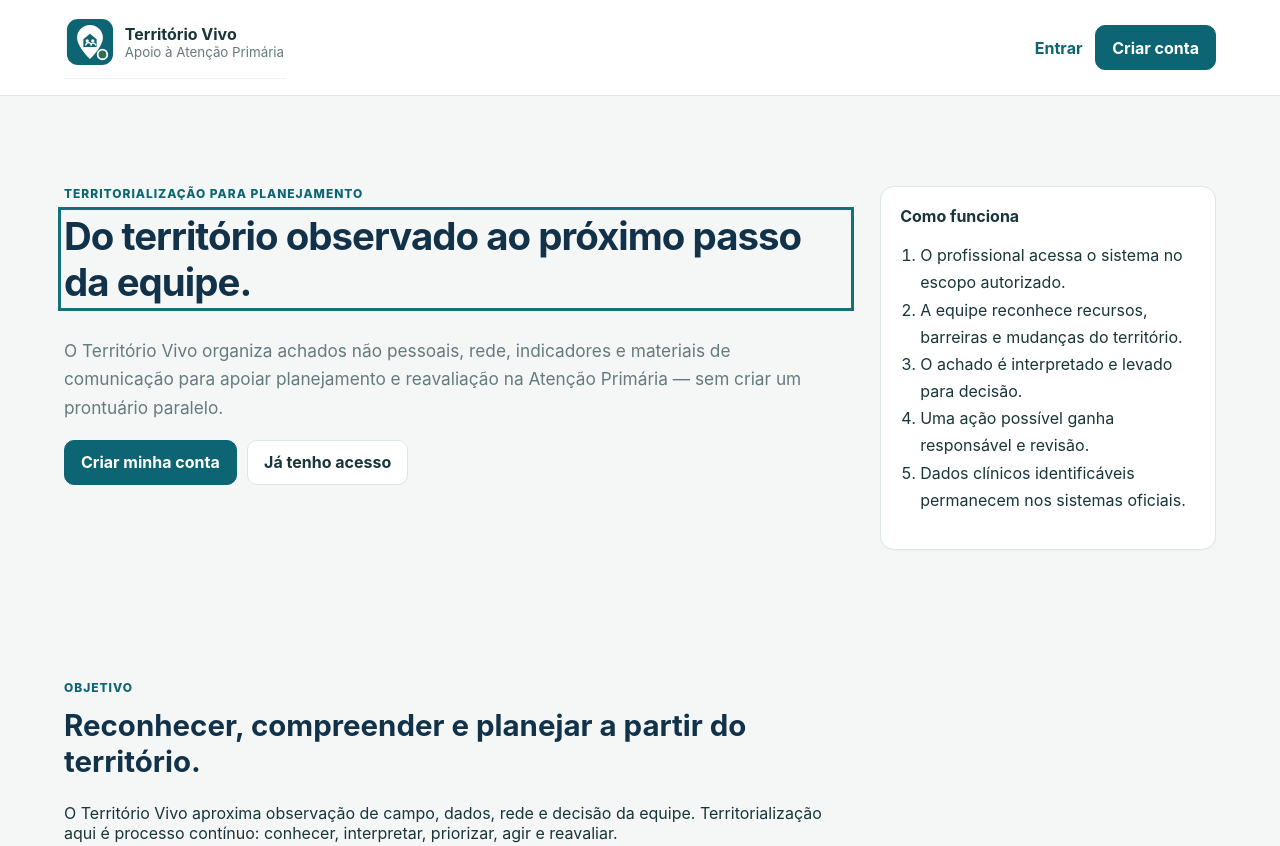
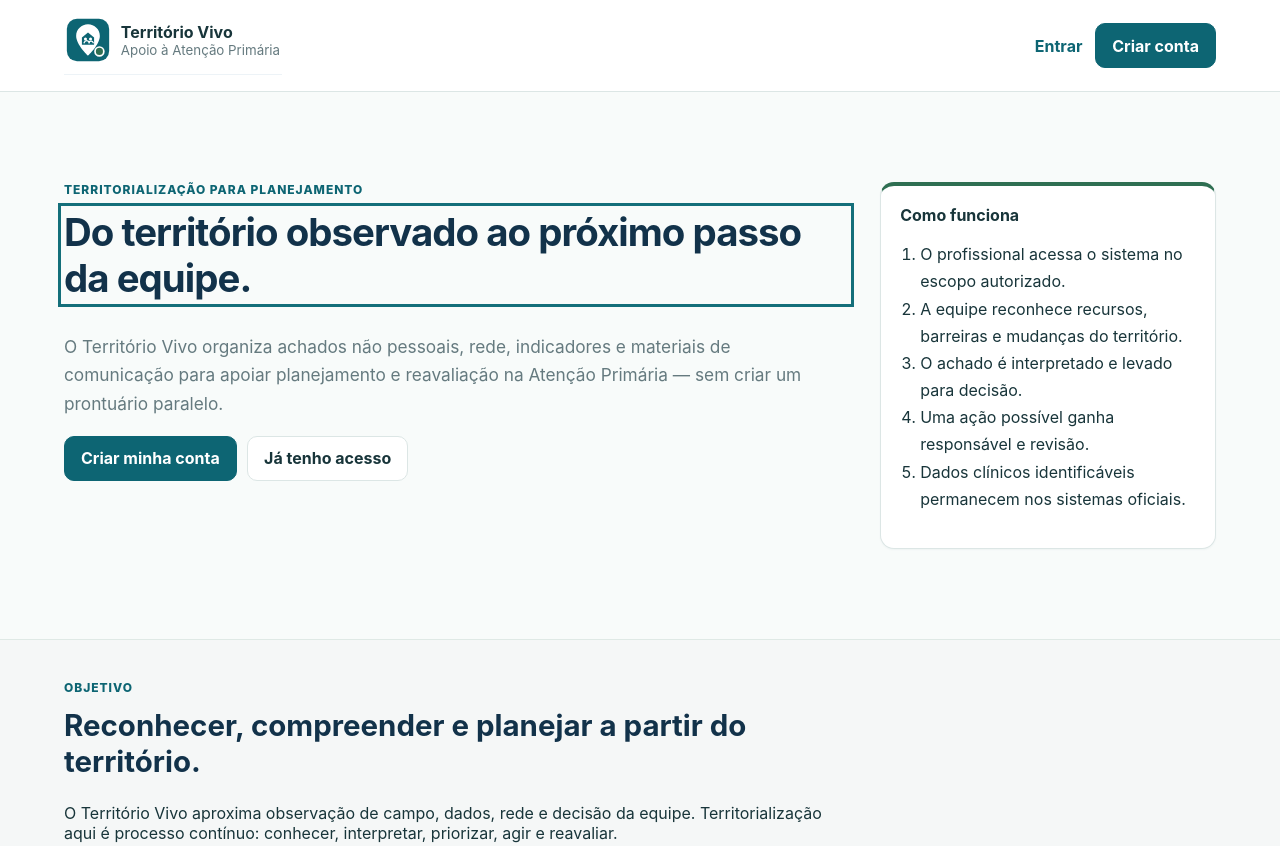
Before and after one commit to academiaarcana/territorio-vivo-carteirinhas, a website with bundled scripts: page index.html in a window 1280 px wide. Shown: the top 846 px of the page. Built offline with nearby package versions, Linux system fonts and the light colour scheme; some packages are replaced by stand-ins of ours; no server answers; the database is empty.

Commit message:
style: carrega refinamento visual territorial

```diff
--- a/index.html
+++ b/index.html
@@ -12,6 +12,7 @@
   <link rel="stylesheet" href="src/styles/print-accessibility.css">
   <link rel="stylesheet" href="src/styles/print-structural.css">
   <link rel="stylesheet" href="src/styles/sus-identity.css">
+  <link rel="stylesheet" href="src/styles/territory-refinement.css">
   <link rel="stylesheet" href="src/styles/card-collection.css">
   <link rel="stylesheet" href="src/styles/pdf-capture.css">
 </head>
```
